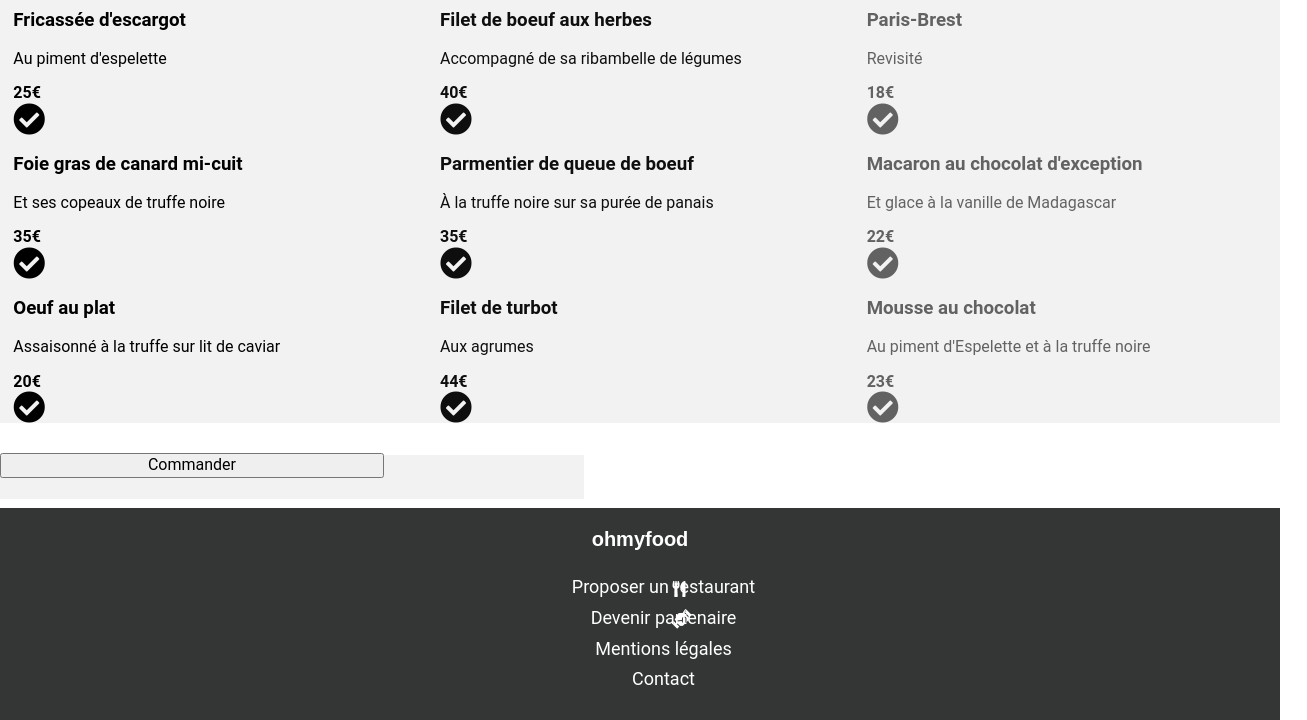
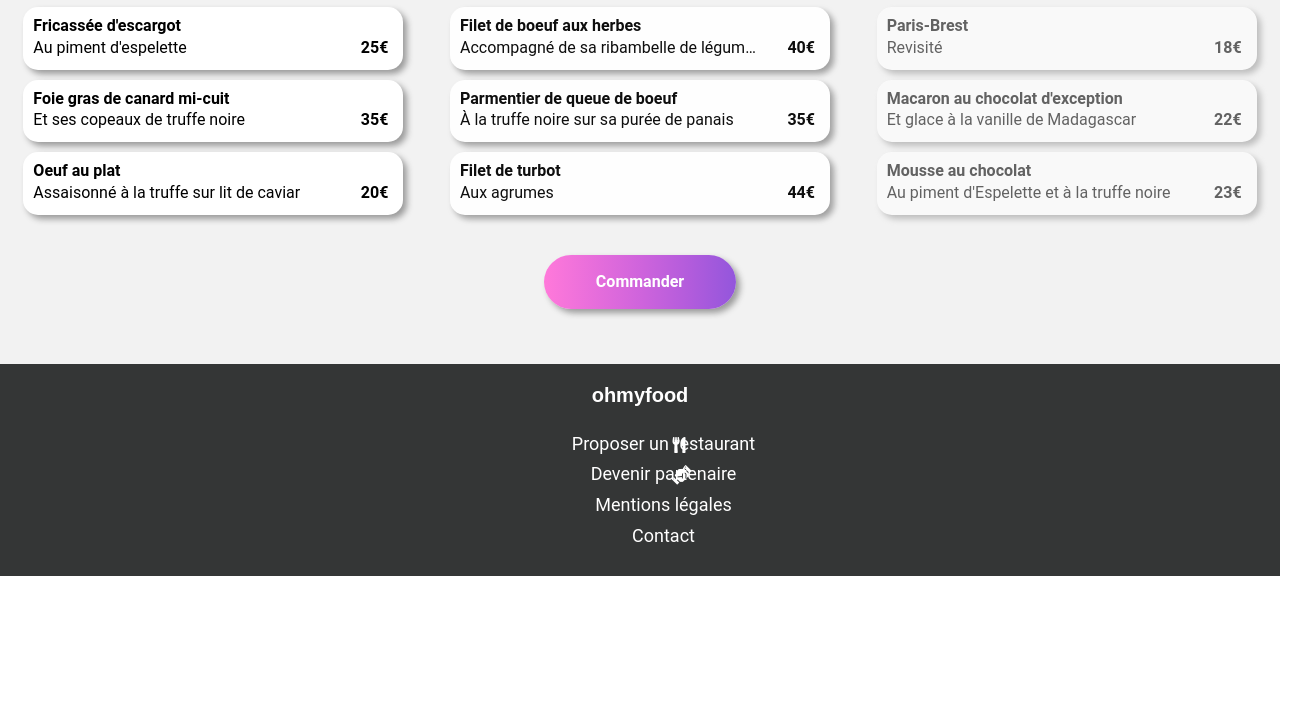
Before and after one commit to GabrielleDFT/GabrielleDufeil_3_02112021, a website: page Menu3.html in a window 1280 px wide. Shown: the part 748-1468 px from the top of the page, 1307 px wide, since content can reach past the window. After the commit the page ends 1324 px from the top, so only its background shows below. Drawn offline with nearby package versions, Linux system fonts and the light colour scheme; files that its build step writes are made by us from their sources; a web font is replaced by a local one.

Commit message:
Update Menu3.html

```diff
--- a/Menu3.html
+++ b/Menu3.html
@@ -8,8 +8,8 @@
         <link rel="preconnect" href="https://fonts.googleapis.com">
         <link rel="preconnect" href="https://fonts.gstatic.com" crossorigin>
         <link href="https://fonts.googleapis.com/css2?family=Raleway&family=Shrikhand&display=swap" rel="stylesheet">
-        <link rel="stylesheet" href="normalize.css">
-        <link rel="stylesheet" href="style.css">
+        <link rel="stylesheet" href="css/normalize.css">
+        <link rel="stylesheet" href="css/style.css">
 
         <link rel="icon" href="images/logo/ohmyfood.png" type="image/icon">
         <title>Menu - La palette du goût</title>
```
